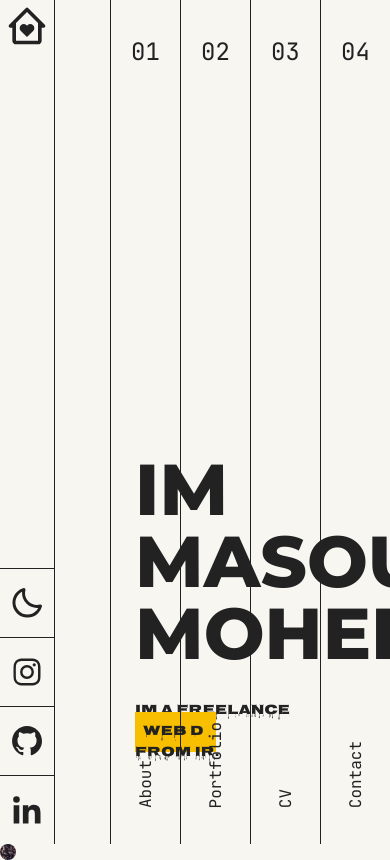
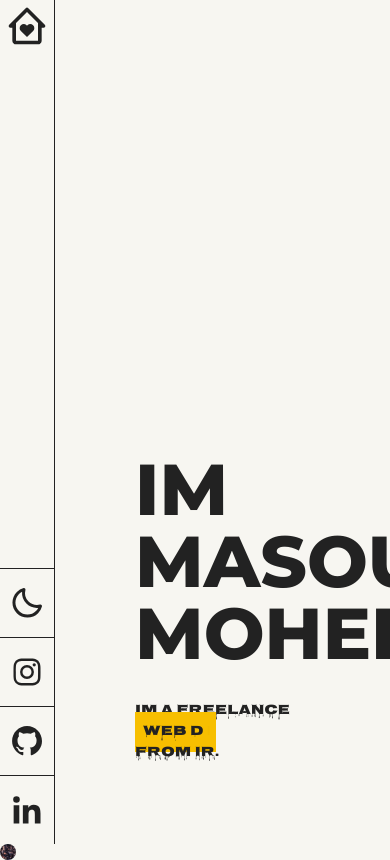
Before and after one commit to masoumehmohebbi/react-accordion-portfolio, a React (Vite) app: page / in a window 390 px wide. Built offline with nearby package versions, Linux system fonts and the light colour scheme; a web font is replaced by a local one.

Commit message:
Updated styles SideAccordion.jsx

```diff
--- a/src/components/SideAccordion.jsx
+++ b/src/components/SideAccordion.jsx
@@ -3,6 +3,9 @@ import pdfFile from "../assets/pdf/CV-MasoumeMohebbi.pdf";
 import Contact from "./Contact";
 import About from "./About";
 import Portfolio from "./Portfolio";
+
+// import PDFViewer from "tailwind-pdf-viewer";
+// import "tailwind-pdf-viewer/style.css";
 
 function SideAccordion() {
   const [open, setOpen] = useState(null);
@@ -15,8 +18,8 @@ function SideAccordion() {
   ]);
   return (
     <aside
-      className={`cursor-grabbing z-50 h-full flex absolute right-0
-    ${open ? "bg-secondary dark:bg-primary " : ""} `}
+      className={` hidden +md:flex cursor-grabbing z-50 h-full  absolute right-0 top-0
+    ${open ? "bg-secondary dark:bg-primary w-[calc(100%-65px)]" : ""} `}
     >
       {accordionBanner.map((banner) => (
         <AccordionItem
@@ -38,14 +41,14 @@ function AccordionItem({ banner, setOpen, open }) {
   return (
     <div
       className={`overflow-hidden group flex ${
-        isOpen ? "w-[68.1rem] relative" : ""
+        isOpen ? "w-[calc(100%-70px)] relative" : ""
       }`}
     >
       <div
         key={banner.id}
         onClick={() => setOpen(banner.id === open ? null : banner.id)}
       >
-        <section className="flex overflow-hidden h-full">
+        <section className="flex overflow-hidden h-full w-full">
           <main>
             <h1
               className={`${
@@ -61,7 +64,7 @@ function AccordionItem({ banner, setOpen, open }) {
         </section>
       </div>
       {isOpen ? (
-        <article className="w-[64.9rem] overflow-y-visible overflow-x-hidden">
+        <article className="w-[calc(100%-70px)] overflow-y-visible overflow-x-hidden">
           {banner.component}
         </article>
       ) : (
@@ -73,9 +76,8 @@ function AccordionItem({ banner, setOpen, open }) {
 
 // Pdf Viewer Cmp
 function PdfViewer() {
+  // return <PDFViewer pdfURL={pdfFile} />;
   return (
-    <object width="100%" height="100%" data={pdfFile} type="application/pdf">
-      {" "}
-    </object>
+    <object width="100%" height="100%" data={pdfFile} type="application/pdf" />
   );
 }
```
